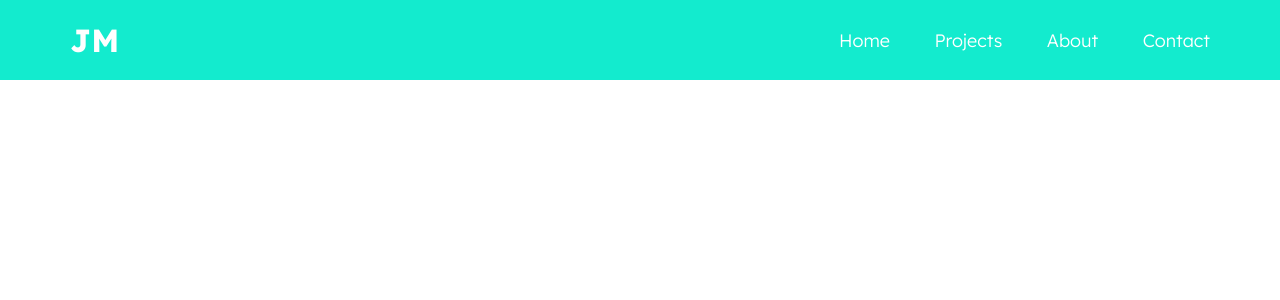
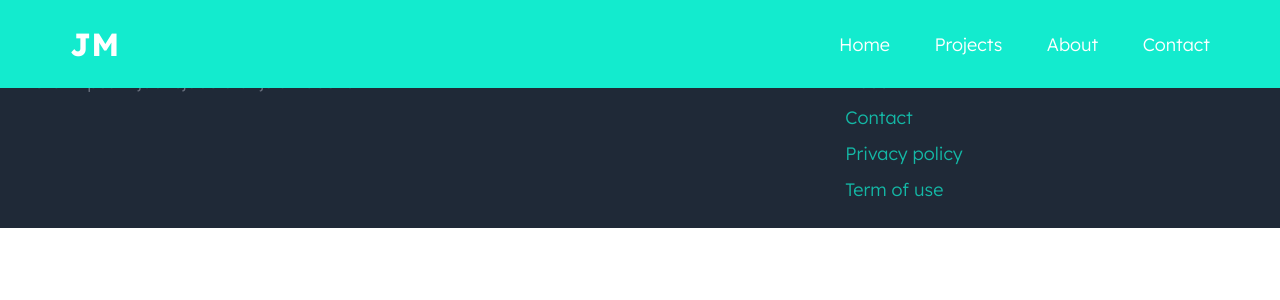
Before and after one commit to molinxo/portifolio_django, a Django app: page / in a window 1280 px wide. Shown: the top 300 px of the page. Run offline with Django 4.2, Linux system fonts and the light colour scheme; some libraries are stand-ins or nearby versions; some web fonts are replaced.

Commit message:
footer prototype created

```diff
--- a/portifolio/core/templates/core/base.html
+++ b/portifolio/core/templates/core/base.html
@@ -7,6 +7,8 @@
         <meta charset="utf-8">
         <meta name="viewport" content="widht=device-width, initial-scale=1.0">
         <link rel="stylesheet" href="static/style.css">
+
+        <script src="https://cdn.tailwindcss.com"></script>
 
 
         <title>{% block title %}Portfolio{% endblock %} | JM</title>
@@ -22,5 +24,25 @@
                 <a href="#">Contact</a>
             </nav>
         </header>
+
+        <footer class="py-6 px-6 flex justify-between bg-gray-800">
+            <div class="w-2/3 pr-10">
+                <h3 class="mb-5 font-semibold text-gray-400">About</h3>
+
+                <p class="text-lg text-gray-500">Lorem ipsun ijdaksjdas diahjsidh dushd</p>
+            </div>
+
+            <div class="w-1/3">
+                <h3 class="mb-5 font-semibold text-gray-400">Menu</h3>
+
+                <ul class="space-y-2">
+                    <li><a href="#" class="text-lg text-teal-500 hover:text-teal-700">About</a></li>
+                    <li><a href="#" class="text-lg text-teal-500 hover:text-teal-700">Contact</a></li>
+                    <li><a href="#" class="text-lg text-teal-500 hover:text-teal-700">Privacy policy</a></li>
+                    <li><a href="#" class="text-lg text-teal-500 hover:text-teal-700">Term of use</a></li>
+                </ul>
+
+            </div>
+        </footer>
     </body>
 </html>
```
